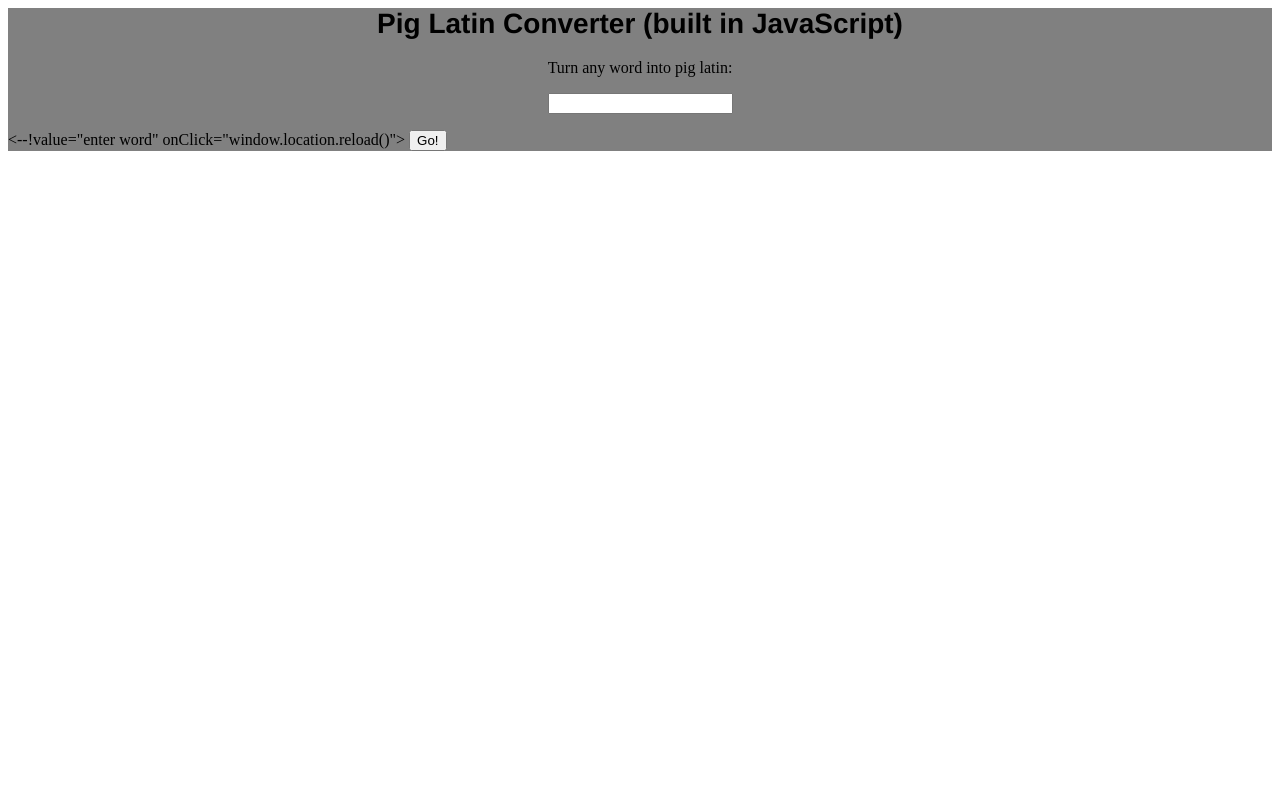
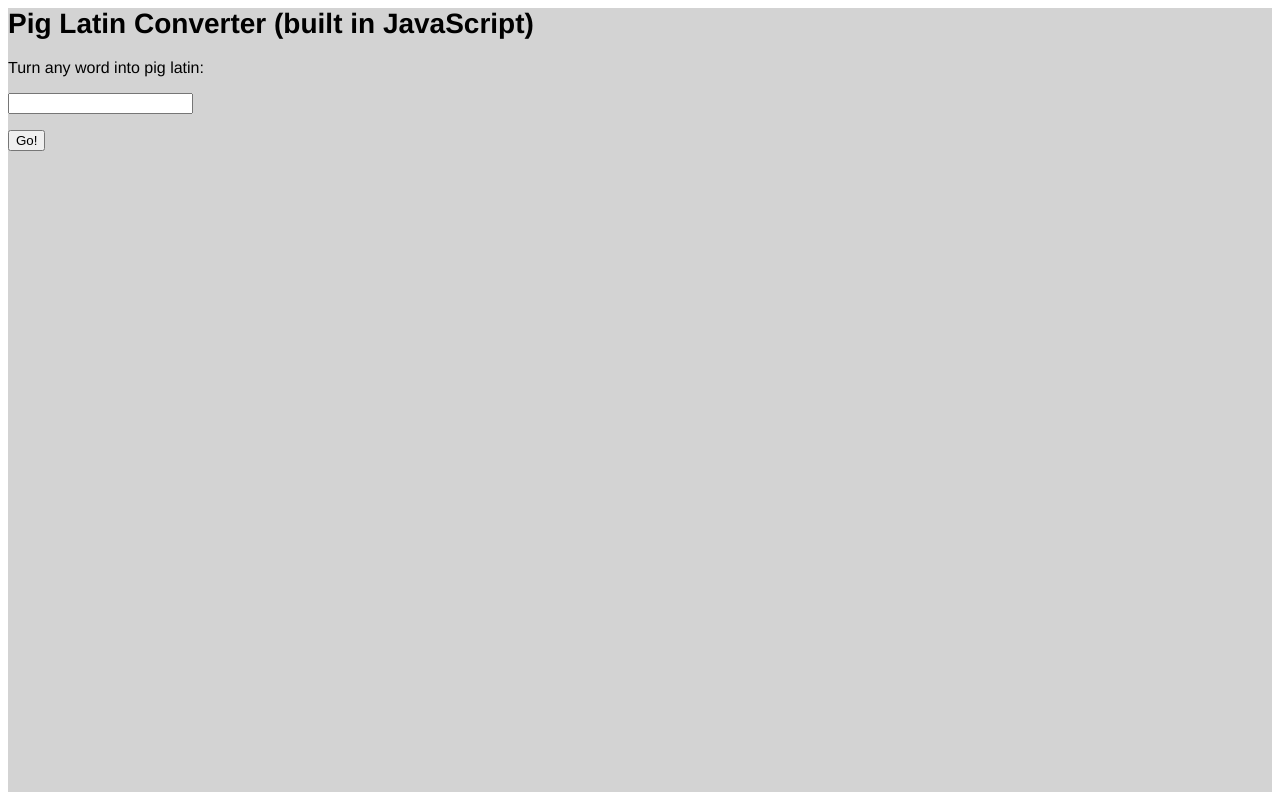
Before and after one commit to socent/piglatin, a plain HTML site: page index.html in a window 1280 px wide. Drawn offline with Linux system fonts and the light colour scheme.

Commit message:
completed stylesheet

```diff
--- a/index.html
+++ b/index.html
@@ -10,7 +10,7 @@
 		<div id="viewport">
 			<h1>Pig Latin Converter (built in JavaScript)</h1>
 			<p>Turn any word into pig latin:</p>
-			<form><input type="text" id="word"></form> <--!value="enter word" onClick="window.location.reload()">
+			<form><input type="text" id="word"></form>
 			<button>Go!</button>
 			<h2 id="piglatin"></h2>
 		</div>
--- a/style.css
+++ b/style.css
@@ -2,34 +2,20 @@ h1 {
 	font-family: helvetica;
 	font-size: 28px;
 	font-style: bold;
-	text-align: center;
 }
 
-.h2	{
+h2	{
 	font-family: helvetica;
 	font-size: 20px;
 }
 
-#viewport {
-	background-color: grey;
+p	{
+	font-family: helvetica;
+	font-size: 16px;
 }
 
-#word {
-
+#viewport {
+	background-color: lightgrey;
+	width: 100%;
+	height: 100%;
 }
-
-#new-word {
-
-}
-
-input {
-	display: block;
-	margin: 10px auto;
-}
-
-
-p {
-	text-align: center;
-	font-family: aria;
-	font-size: 16px;
-}
```
